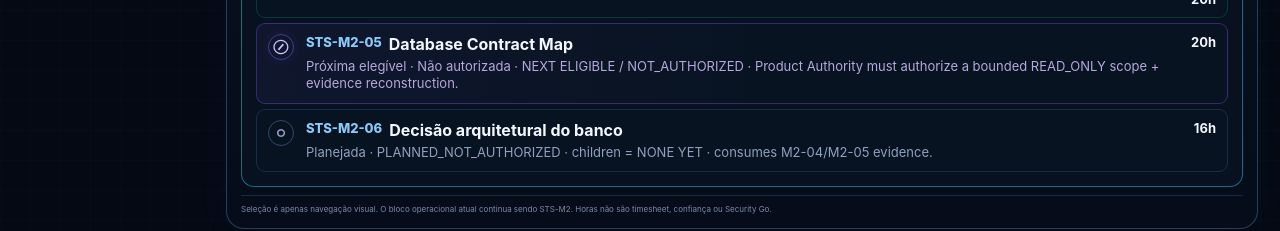
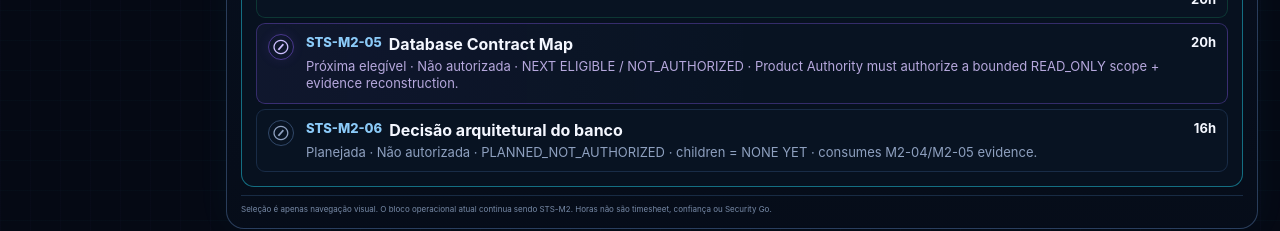
Before and after one commit to wagnerjfjunior/sfjm-workspace, a Next.js app: page / in a window 1280 px wide. Shown: the part 1580-1811 px from the top of the page. Built offline with nearby package versions, Linux system fonts and the light colour scheme.

Commit message:
feat: render future task graph authorization states

```diff
--- a/components/WorkspaceHome.tsx
+++ b/components/WorkspaceHome.tsx
@@ -22,10 +22,15 @@ function taskIsEligibleButUnauthorized(task: WbsTask) {
   return task.note?.includes("NEXT ELIGIBLE / NOT_AUTHORIZED") ?? false;
 }
 
+function taskIsPlannedButUnauthorized(task: WbsTask) {
+  return task.note?.includes("PLANNED_NOT_AUTHORIZED") ?? false;
+}
+
 function taskStateLabel(task: WbsTask, isFocus: boolean) {
   if (task.state === "COMPLETE") return "Concluída";
   if (task.state === "ACTIVE") return "Em execução";
   if (taskIsEligibleButUnauthorized(task)) return "Próxima elegível · Não autorizada";
+  if (taskIsPlannedButUnauthorized(task)) return "Planejada · Não autorizada";
   if (isFocus) return "Próximo gate";
   if (task.state === "PARKED") return "Backlog";
   return "Planejada";
@@ -33,7 +38,7 @@ function taskStateLabel(task: WbsTask, isFocus: boolean) {
 
 function taskStateIcon(task: WbsTask, isFocus: boolean) {
   if (task.state === "COMPLETE") return "✓";
-  if (taskIsEligibleButUnauthorized(task)) return "⊘";
+  if (taskIsEligibleButUnauthorized(task) || taskIsPlannedButUnauthorized(task)) return "⊘";
   if (isFocus || task.state === "ACTIVE") return "▶";
   return "○";
 }
@@ -554,10 +559,11 @@ function WbsFocusTask({
 }) {
   const isFocus = task.id === focusId;
   const eligibleUnauthorized = taskIsEligibleButUnauthorized(task);
+  const plannedUnauthorized = taskIsPlannedButUnauthorized(task);
   const decompositionRegionId = `wbs-decomposition-${task.id}`.replace(/[^a-zA-Z0-9_-]/g, "-");
 
   return (
-    <li className={`focusTask ${task.state.toLowerCase()} ${isFocus ? "focus" : ""} ${eligibleUnauthorized ? "eligibleUnauthorized" : ""} ${decomposition ? "hasDecomposition" : ""} ${expanded ? "decompositionOpen" : ""}`}>
+    <li className={`focusTask ${task.state.toLowerCase()} ${isFocus ? "focus" : ""} ${eligibleUnauthorized ? "eligibleUnauthorized" : ""} ${plannedUnauthorized ? "plannedUnauthorized" : ""} ${decomposition ? "hasDecomposition" : ""} ${expanded ? "decompositionOpen" : ""}`}>
       <span className="taskStateIcon" aria-hidden="true">
         {taskStateIcon(task, isFocus)}
       </span>
@@ -617,6 +623,7 @@ function WbsMilestoneTab({
   const operationalLabel =
     milestone.state === "COMPLETE" ? "Concluído" :
     milestone.state === "ACTIVE" ? "Atual" :
+    milestone.operationalState === "PLANNED_NOT_AUTHORIZED" ? "Planejado · Não autorizado" :
     "Planejado";
 
   return (
@@ -683,7 +690,9 @@ function WbsCommandCenter({ project }: { project: ExternalProject }) {
       ? "CONCLUÍDO"
       : selectedMilestone.state === "ACTIVE"
         ? "ACTIVE"
-        : "PLANEJADO";
+        : selectedMilestone.operationalState === "PLANNED_NOT_AUTHORIZED"
+          ? "PLANEJADO · NÃO AUTORIZADO"
+          : "PLANEJADO";
 
   const selectedFocusId = selectedIsActive ? focusTask?.id : undefined;
 
```
